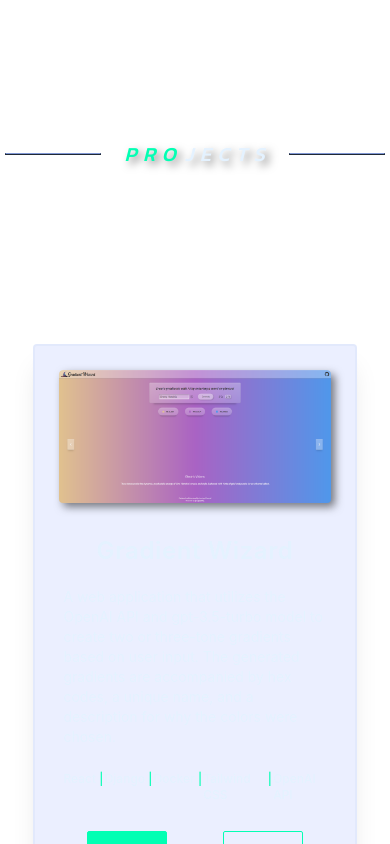
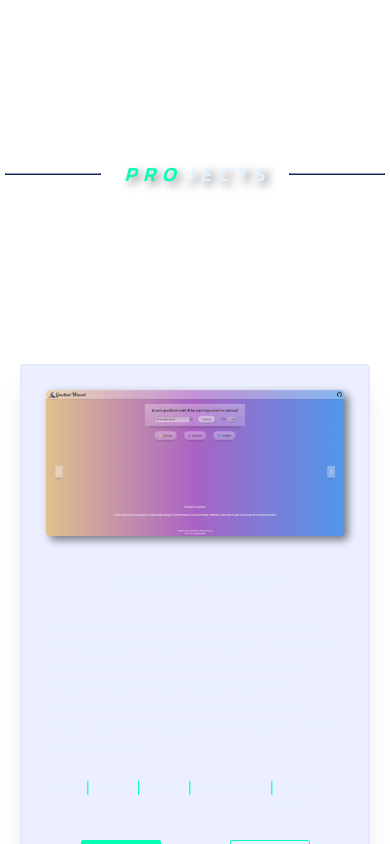
Before and after one commit to andfinsand/andrew-finsand-portfolio, a Next.js app: page / in a window 390 px wide. Shown: the part 2120-2964 px from the top of the page. Built offline with nearby package versions, Linux system fonts and the light colour scheme; a web font is replaced by a local one.

Commit message:
Reduced padding on project cards to prevent text wrapping. Updated bio.

```diff
--- a/components/About.tsx
+++ b/components/About.tsx
@@ -41,7 +41,7 @@ const About = () => {
         </div>
         <div className = "flex flex-col">
           <div className="text-lightblue text-sm my-4 sm:px-20 lg:mx-5 lg:mb-3 lg:px-1 xl:px-5 self-center">
-            Hi, I'm Andrew - a creative and driven full-stack software developer with a passion for crafting user-friendly web applications. I specialize in Python, Django, and React for web development while also utilizing Figma to bring my ideas and designs to life.
+            Hi, I'm Andrew - a creative and driven full-stack software developer with a passion for crafting user-friendly web applications. I specialize in Python, Django, React, and Tailwind CSS for web development, as well as design with Figma to bring my ideas and concepts to life.
           </div>
           <div className="text-lightblue text-sm my-4 sm:px-20 lg:mx-5 lg:my-3 lg:px-1 xl:px-5 self-center">
             I have experience in utilizing various APIs, such as OpenAI, to create visually appealing and engaging projects like Gradient Wizard, a web app that generates two or three-tone gradients based on user input. I have developed a passion for exploring the possibilities of artificial intelligence and machine learning, and my long-term goal is to expand my understanding of this field and its applications. I am also eager to explore the exciting world of web3 and learn how these new technologies can be used to create sophisticated and secure applications. I am enthusiastic about the opportunity to collaborate with like-minded professionals towards a shared goal of creating cutting-edge solutions.
--- a/components/ProjectCards.tsx
+++ b/components/ProjectCards.tsx
@@ -13,7 +13,7 @@ const ProjectCards = () => {
             number: 1,
             name: "Gradient Wizard",
             description: "A web application that utilizes the OpenAI API and gpt-3.5-turbo model to create two or three-tone gradients based on user input. The generated gradients are accompanied by hex codes, a unique name, and a description for why the colors were chosen.",
-            stack: ["React" , "|" , "Django" , "|" , "Docker" , "|" , "Tailwind CSS" , "|" , "OpenAI API"],
+            stack: ["React" , "|" , "Django" , "|" , "Docker" , "|" , "TailwindCSS" , "|" , "OpenAI API"],
             live: ["https://gradientwizard.io/"],
             github: "https://github.com/andfinsand/gradient-wizard",
             image: "gradientwizardThumb.PNG",
@@ -22,7 +22,7 @@ const ProjectCards = () => {
             number: 2,
             name: "Futurecap",
             description: "Entry for the Evmos-Covalent #OneMillionWallets Hackathon. A Django web app utilizing the Covalent Unified API for the Evmos blockchain serving the Cosmos ecosystem. Predict the price of Token A, if it had the market cap of Token B. Only tokens available from Diffusion Finance.",
-            stack: ["Python" , "|" , "Django" , "|" , "HTML5" , "|" , "Tailwind CSS" , "|" , "REST API"],
+            stack: ["Python" , "|" , "Django" , "|" , "HTML5" , "|" , "TailwindCSS" , "|" , "REST API"],
             live: ["https://futurecap.up.railway.app/"],
             github: "https://github.com/dna-projects/market-cap-transform",
             image: "futurecapThumb.png",
@@ -31,7 +31,7 @@ const ProjectCards = () => {
             number: 3,
             name: "Apefolio",
             description: "A Django web app to monitor your cryptocurrency portfolio. View overall portfolio balance with profit and loss percentages. Add new tokens to your portfolio and view calculated holdings based on live prices. View global cryptocurrency market cap data and search for specific tokens.",
-            stack: ["Python" , "|" , "Django" , "|" , "HTML5" , "|" , "Tailwind CSS" , "|" , "SQLite"],
+            stack: ["Python" , "|" , "Django" , "|" , "HTML5" , "|" , "TailwindCSS" , "|" , "SQLite"],
             live: ["1", "https://www.youtube.com/watch?v=cQ7iAzpAaRA"],
             github: "https://github.com/colord/crypto-portfolio",
             image: "apefolioThumb.PNG",
@@ -40,7 +40,7 @@ const ProjectCards = () => {
             number: 4,
             name: "Token Records",
             description: "A Flask web app to track NFT trades made on the Solana blockchain. Record profits and losses, monitor live floor prices, and manage trade status!",
-            stack: ["Python" , "|" , "Flask" , "|" , "HTML5" , "|" , "Bootstrap CSS" , "|" , "MySQL"],
+            stack: ["Python" , "|" , "Flask" , "|" , "HTML5" , "|" , "BootstrapCSS" , "|" , "MySQL"],
             live: ["http://ec2-52-53-218-33.us-west-1.compute.amazonaws.com"],
             github: "https://github.com/andfinsand/token-records",
             image: "tokenRecordsThumb.png",
@@ -49,7 +49,7 @@ const ProjectCards = () => {
             number: 5,
             name: "Cool Gym Hwy49",
             description: "Website for a family owned business, Cool Gym, located in Cool California. Sign up for a membership, check out the facilities, and view upcoming classes on the monthly calendar.",
-            stack: ["React" , "|" , "NextJS" , "|" , "Typescript" , "|" , "Tailwind CSS" , "|" , "GraphQL"],
+            stack: ["React" , "|" , "NextJS" , "|" , "Typescript" , "|" , "TailwindCSS" , "|" , "GraphQL"],
             live: ["https://coolgymhwy49.netlify.app/"],
             github: "https://github.com/CoolGymHwy49/cool-gym-hwy-49",
             image: "coolGymHwy49Thumb.PNG",
@@ -58,7 +58,7 @@ const ProjectCards = () => {
 
     return (
         <div id="projects">
-            <div className="flex flex-col pb-36 px-10 sm:px-20">
+            <div className="flex flex-col pb-36 sm:px-20">
             <ProjectsTitle />
 
                 {/* Project cards */}
@@ -82,7 +82,7 @@ const ProjectCards = () => {
                                 <div className="card-body self-center items-left text-left text-lightblue px-1 pb-2 sm:px-2 lg:w-1/2 lg:py-1 lg:pr-0 lg:pl-12">
 
                                     {/* Project title */}
-                                    <h1 className="card-title self-center tracking-wide text-2xl font-semibold sm:self-start">{project.name}</h1>
+                                    <h1 className="card-title self-center tracking-wide text-xl font-semibold sm:self-start sm:text-2xl">{project.name}</h1>
 
                                     {/* Project description */}
                                     <p className="self-center text-sm font-normal mt-3">{project.description}</p>
```
